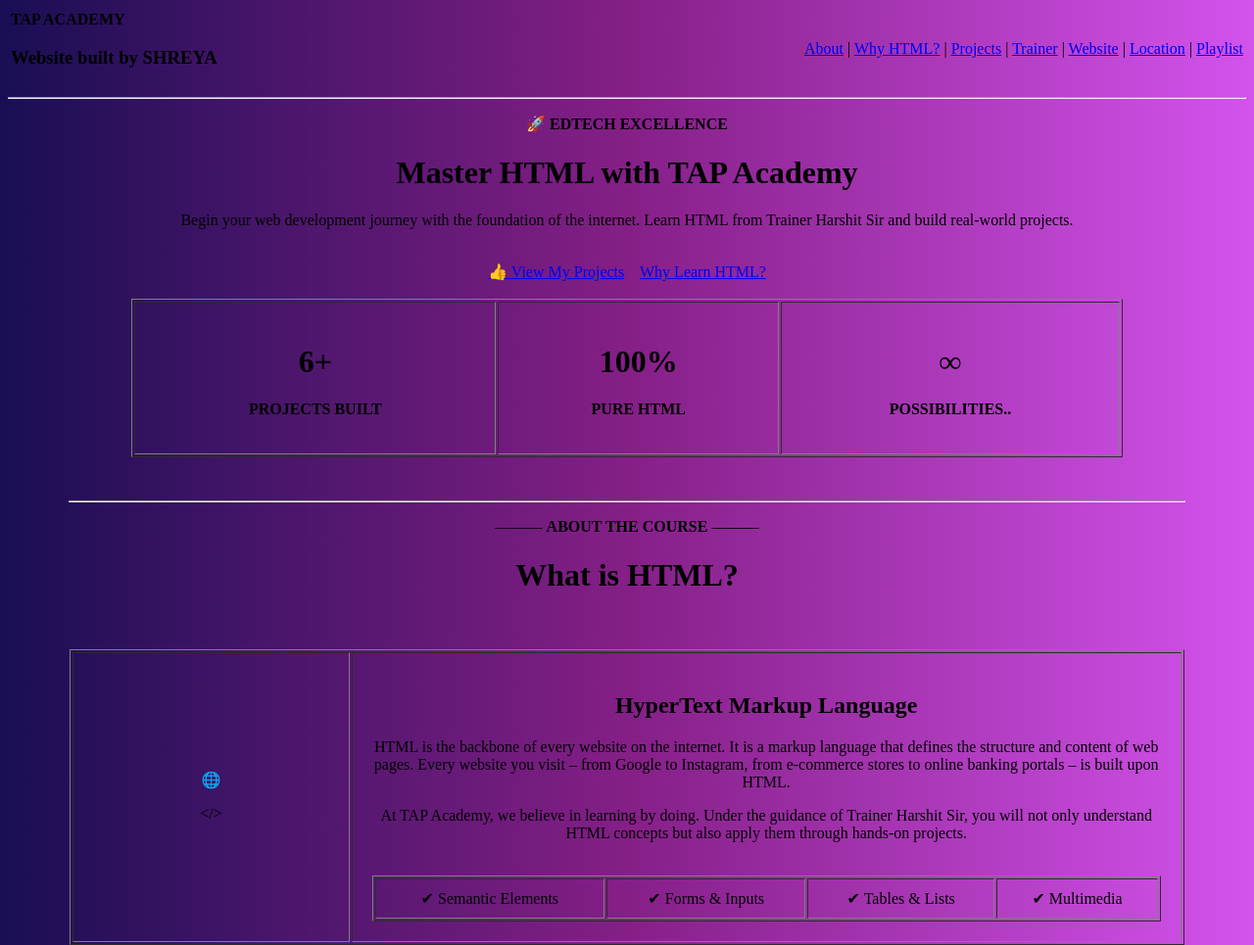
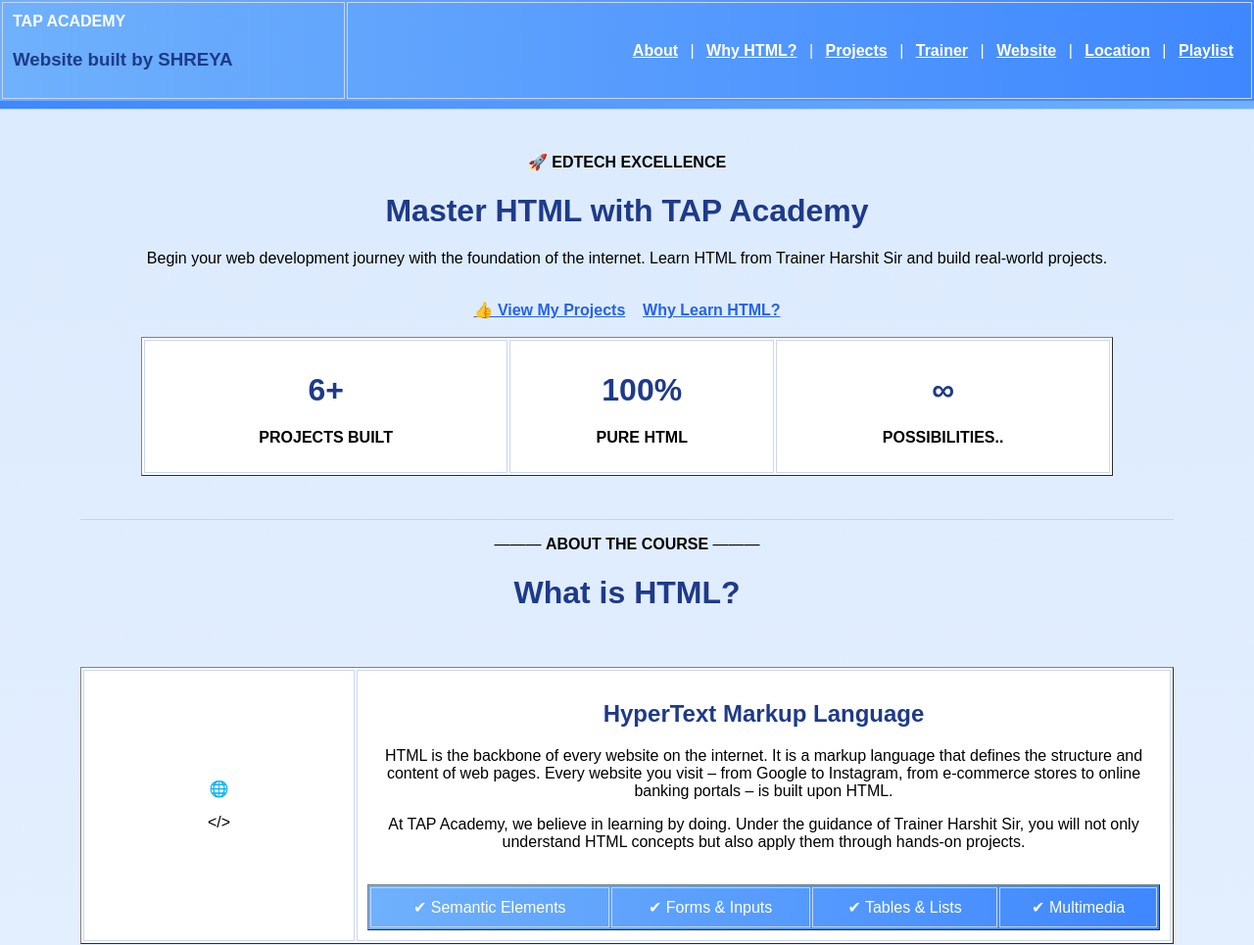
Before and after one commit to Shreya-ms08/FINAL_HTML1, a plain HTML site: page index.html in a window 1280 px wide. Shown: the top 965 px of the page at 98% size. Drawn offline with Linux system fonts and the light colour scheme.

Commit message:
TEXT CHANGED

```diff
--- a/style1.css
+++ b/style1.css
@@ -1,4 +1,79 @@
-body{
-    background: #190e54;
-background: linear-gradient(90deg, rgba(25, 14, 84, 1) 0%, rgba(133, 31, 135, 1) 50%, rgba(211, 83, 237, 1) 100%);
+body {
+    margin: 0;
+    font-family: Arial, sans-serif;
+    background: linear-gradient(
+        to bottom,
+        #dbeafe,
+        #ffffff
+    );
 }
+
+header {
+
+    background: linear-gradient(
+        to right,
+        #3f87ff,
+        #6fb1fc
+    );
+
+    color: white;
+}
+
+header a {
+    color: white;
+    margin: 0 8px;
+    font-weight: bold;
+}
+
+header a:hover {
+    text-decoration: underline;
+}
+
+main {
+    padding: 20px;
+}
+
+h1, h2, h3 {
+    color: #1e3a8a;
+}
+
+a {
+    color: #2563eb;
+    font-weight: bold;
+}
+
+a:hover {
+    color: #1d4ed8;
+}
+
+table {
+    background-color: white;
+}
+
+table td,
+table th {
+    border: 1px solid #cbd5f5;
+    padding: 10px;
+}
+
+
+hr {
+    border: none;
+    height: 1px;
+    background-color: #c7d2fe;
+}
+
+table[width="100%"] {
+    /* 🔹 Change footer gradient */
+    background: linear-gradient(
+        to right,
+        #6fb1fc,
+        #3f87ff
+    );
+
+    color: white;
+}
+
+table[width="100%"] a {
+    color: white;
+}
```
